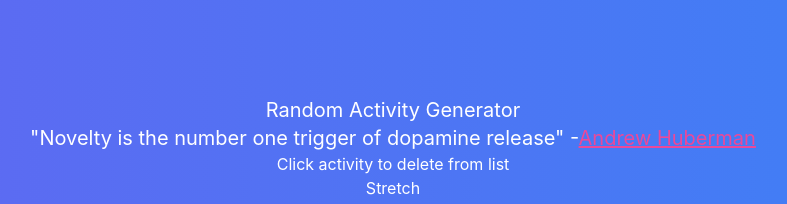
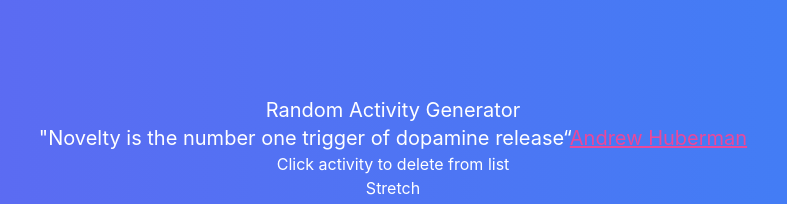
Before and after one commit to michaelsatumba/neomania, a Next.js app: page / in a window 1280 px wide. Shown: the top 204 px of the page, without its empty margins (247-1034 px from the left). Built offline with nearby package versions, Linux system fonts and the light colour scheme.

Commit message:
&quot;Novelty is the number one trigger of dopamine release&ldquo;

```diff
--- a/pages/index.js
+++ b/pages/index.js
@@ -64,7 +64,7 @@ export default function Home() {
 			<div className={divStyle}>
 				<p className="text-xl">Random Activity Generator</p>
 				<p className="text-center text-xl">
-					"Novelty is the number one trigger of dopamine release" -
+					&quot;Novelty is the number one trigger of dopamine release&ldquo;
 					<a
 						href="https://podcastnotes.org/huberman-lab/episode-12-how-to-increase-motivation-drive-huberman-lab//"
 						target="_blank"
--- a/pages/week.js
+++ b/pages/week.js
@@ -99,7 +99,7 @@ function Week() {
 			<div className={divStyle}>
 				<p className="text-xl">Random Activity Generator</p>
 				<p className="text-center text-xl">
-					"Novelty is the number one trigger of dopamine release" -
+					&quot;Novelty is the number one trigger of dopamine release&ldquo;
 					<a
 						href="https://podcastnotes.org/huberman-lab/episode-12-how-to-increase-motivation-drive-huberman-lab//"
 						target="_blank"
```
